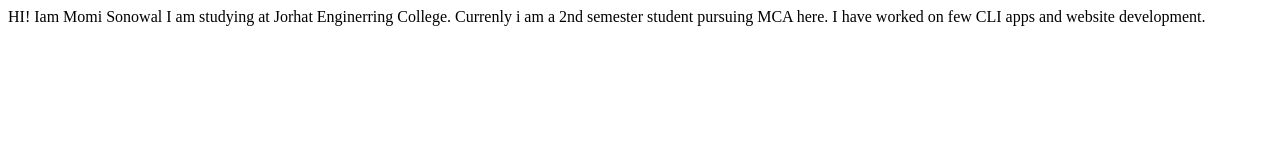
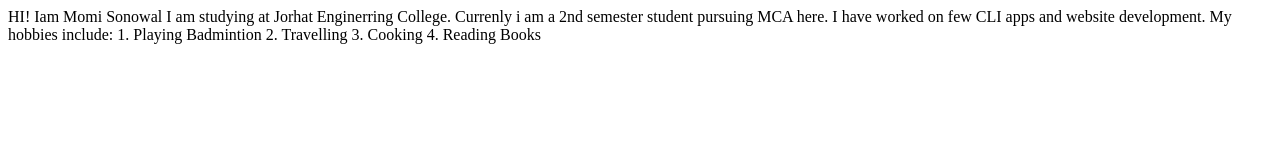
Before and after one commit to MomiSonowal/momis-site, a plain HTML site: page index.html in a window 1280 px wide. Drawn offline with Linux system fonts and the light colour scheme.

Commit message:
updated interest

```diff
--- a/index.html
+++ b/index.html
@@ -9,8 +9,14 @@
 <body>
     HI! Iam Momi Sonowal
 
+
     I am studying at Jorhat Enginerring College.
     Currenly i am a 2nd semester student pursuing MCA here.
     I have worked on few CLI apps and website development.
+    My hobbies include:
+    1. Playing Badmintion
+    2. Travelling
+    3. Cooking
+    4. Reading Books
 </body>
 </html>
```
